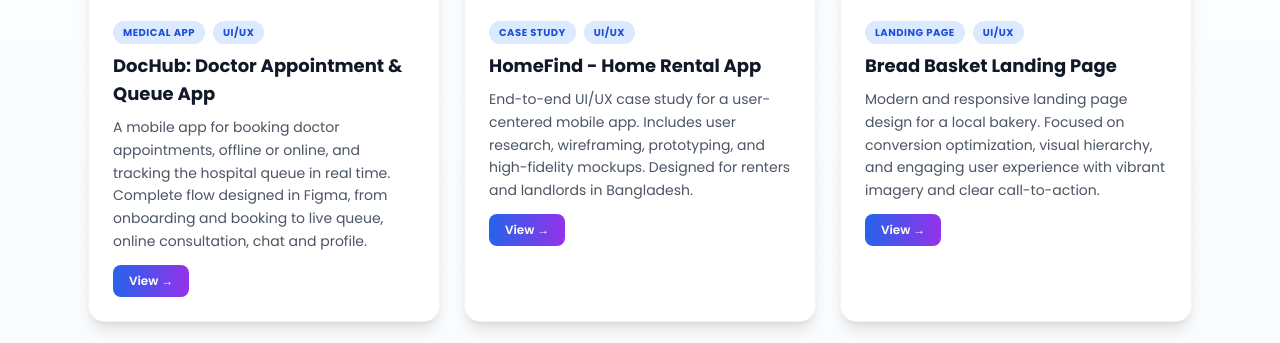
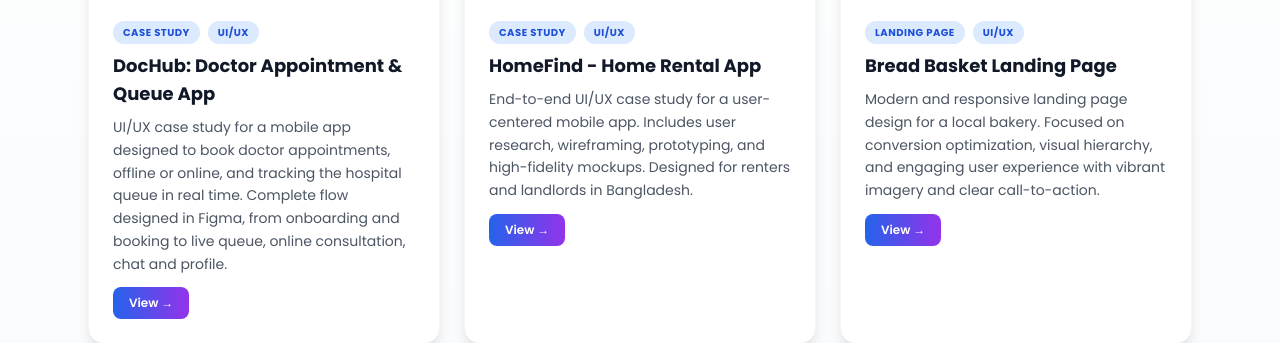
Before and after one commit to urt123/Portfolio, a plain HTML site: page index.html in a window 1280 px wide. Shown: the part 1569-1912 px from the top of the page. Drawn offline with nearby package versions, Linux system fonts and the light colour scheme.

Commit message:
Update content and links in index.html

```diff
--- a/index.html
+++ b/index.html
@@ -184,7 +184,7 @@
                         <!-- Content Side -->
                        <div class="p-6 flex flex-col h-full">
                             <div class="mb-2 inline-flex items-center gap-2">
-                                <span class="inline-block px-2.5 py-1 bg-blue-100 text-blue-700 rounded-full text-[10px] font-bold uppercase tracking-wider">Medical App</span>
+                                <span class="inline-block px-2.5 py-1 bg-blue-100 text-blue-700 rounded-full text-[10px] font-bold uppercase tracking-wider">Case Study</span>
                             <span class="inline-block px-2.5 py-1 bg-blue-100 text-blue-700 rounded-full text-[10px] font-bold uppercase tracking-wider">UI/UX</span>
                           </div>
 
@@ -193,11 +193,11 @@
                             </h3>
 
                             <p class="text-sm text-gray-600 leading-relaxed mb-3 flex-grow">
-                                A mobile app for booking doctor appointments, offline or online, and tracking the hospital queue in real time. Complete flow designed in Figma, from onboarding and booking to live queue, online consultation, chat and profile.
+                                UI/UX case study for a mobile app designed to book doctor appointments, offline or online, and tracking the hospital queue in real time. Complete flow designed in Figma, from onboarding and booking to live queue, online consultation, chat and profile.
     </p>
                             </p>
 
-                            <a href="https://www.figma.com/design/q94X2wA6mXQCwoRoaBcFo4/Page-1?node-id=1516-3552&t=bPU29dpap64LLSBJ-1"
+                            <a href="https://www.behance.net/gallery/258740373/DocHub-Doctor-Appointment-Live-Queue-Management-App"
                                target="_blank"
                                class="mt-auto inline-flex items-center gap-2 px-4 py-2 bg-gradient-to-r from-blue-600 to-purple-600 text-white font-semibold rounded-lg hover:shadow-lg hover:-translate-y-1 transition-all duration-300 w-fit text-xs">
                                 View →
```
